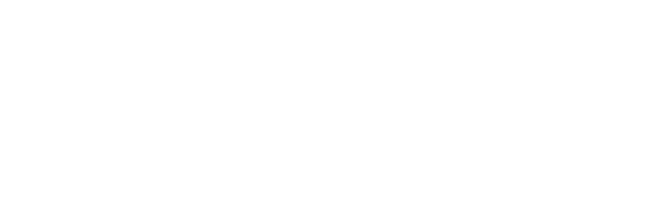
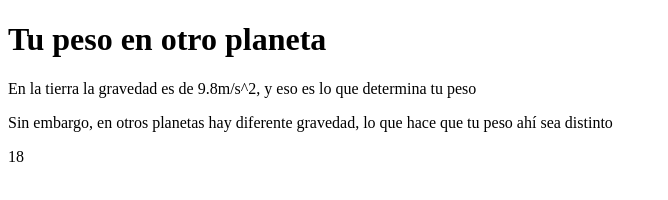
Before and after one commit to Martin-Moreno-Jara/Curso-html-js-2016, a plain HTML site: page caluladora_peso_planetas.html in a window 1280 px wide. Shown: the whole page, without its empty margins (0-668 px from the left). Drawn offline with Linux system fonts and the light colour scheme.

Commit message:
cálculadora básica

```diff
--- a/caluladora_peso_planetas.html
+++ b/caluladora_peso_planetas.html
@@ -4,6 +4,18 @@
         <title>Cálculadora peso espacial</title>
     </head>
     <body>
+        <h1>Tu peso en otro planeta</h1>
+        <p>En la tierra la gravedad es de 9.8m/s^2, y eso es lo que determina tu peso</p>
+        <p>Sin embargo, en otros planetas hay diferente gravedad, lo que hace que tu peso ahí sea distinto</p>
+        <script>
+            var g_tierra = 9.8;
+            var g_marte = 3.7;
+            var g_jupiter = 24.8;
+            var tupeso= 50;
+            var peso_resultado;
 
+            peso_resultado =parseInt(tupeso*g_marte / g_tierra);
+            document.write(peso_resultado);
+        </script>
     </body>
 </html>
```
